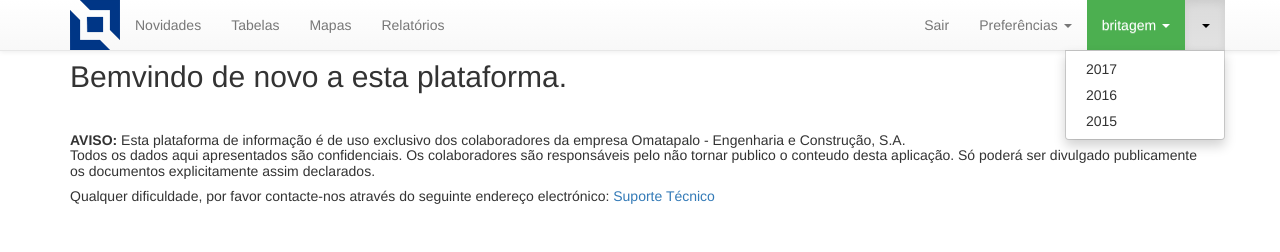
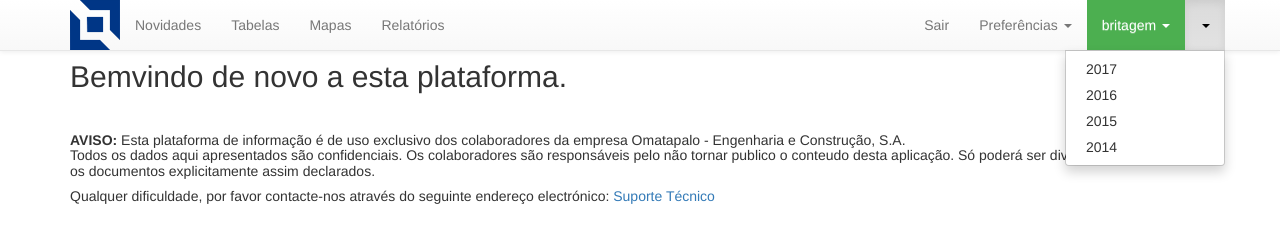
Before and after one commit to luis-alves/omatapalo, a PHP site: template templates/home.twig in a window 1280 px wide, after a click that opens the changed part. Shown: the top 252 px of the page. Run offline with PHP 8.4, Linux system fonts and the light colour scheme; the template is opened without the code that fills it, so the values that code supplies are empty; some libraries are stand-ins or nearby versions.

Commit message:
Adicionar o ano 2014 na lista pendente

```diff
--- a/templates/layout.twig
+++ b/templates/layout.twig
@@ -150,6 +150,9 @@
                                 <li>
                                     <a data-ano="2015" href="#">2015</a>
                                 </li>
+                                <li>
+                                    <a data-ano="2014" href="#">2014</a>
+                                </li>
                             </ul>
                         </li>
                     </ul>
```
